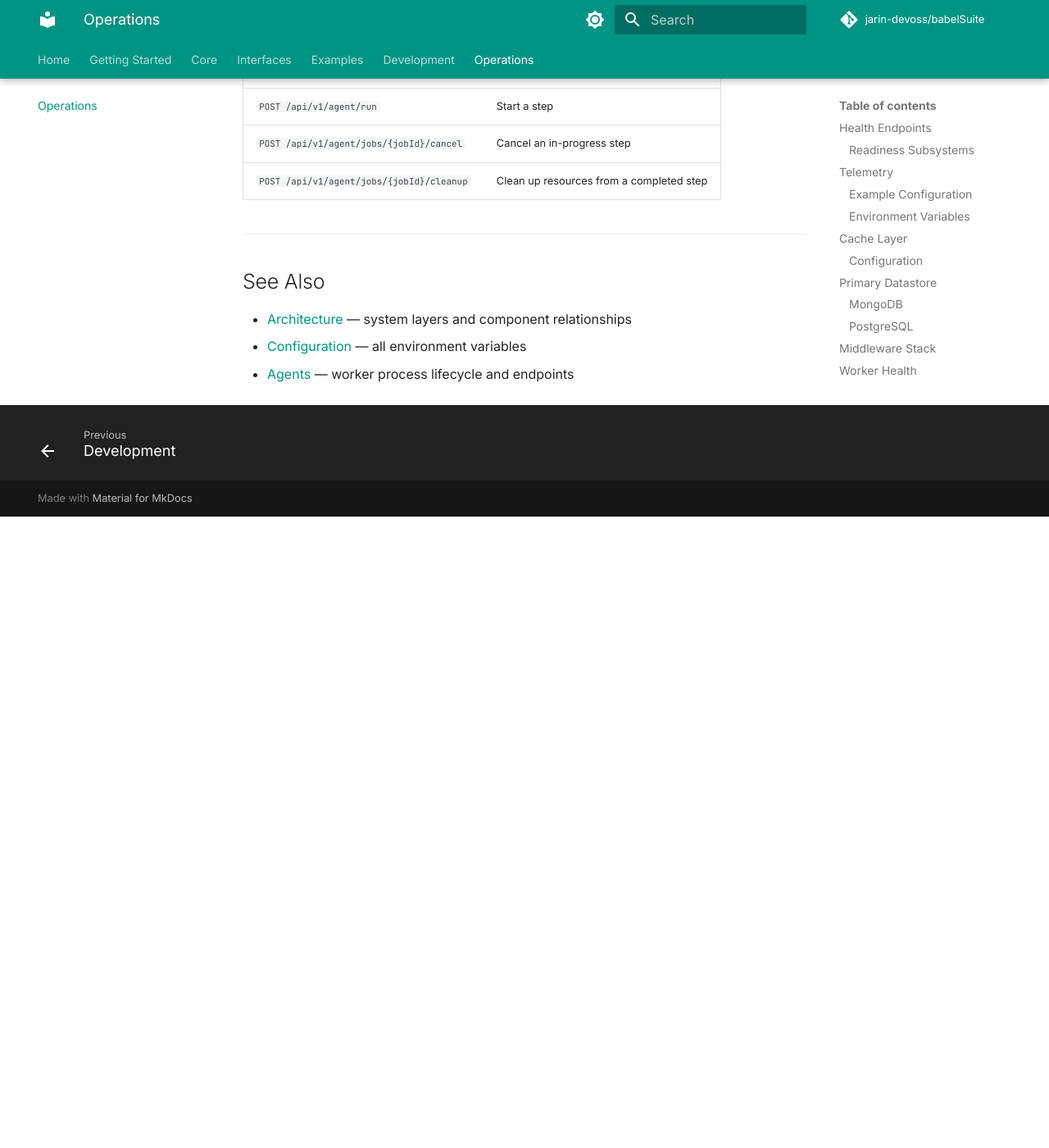
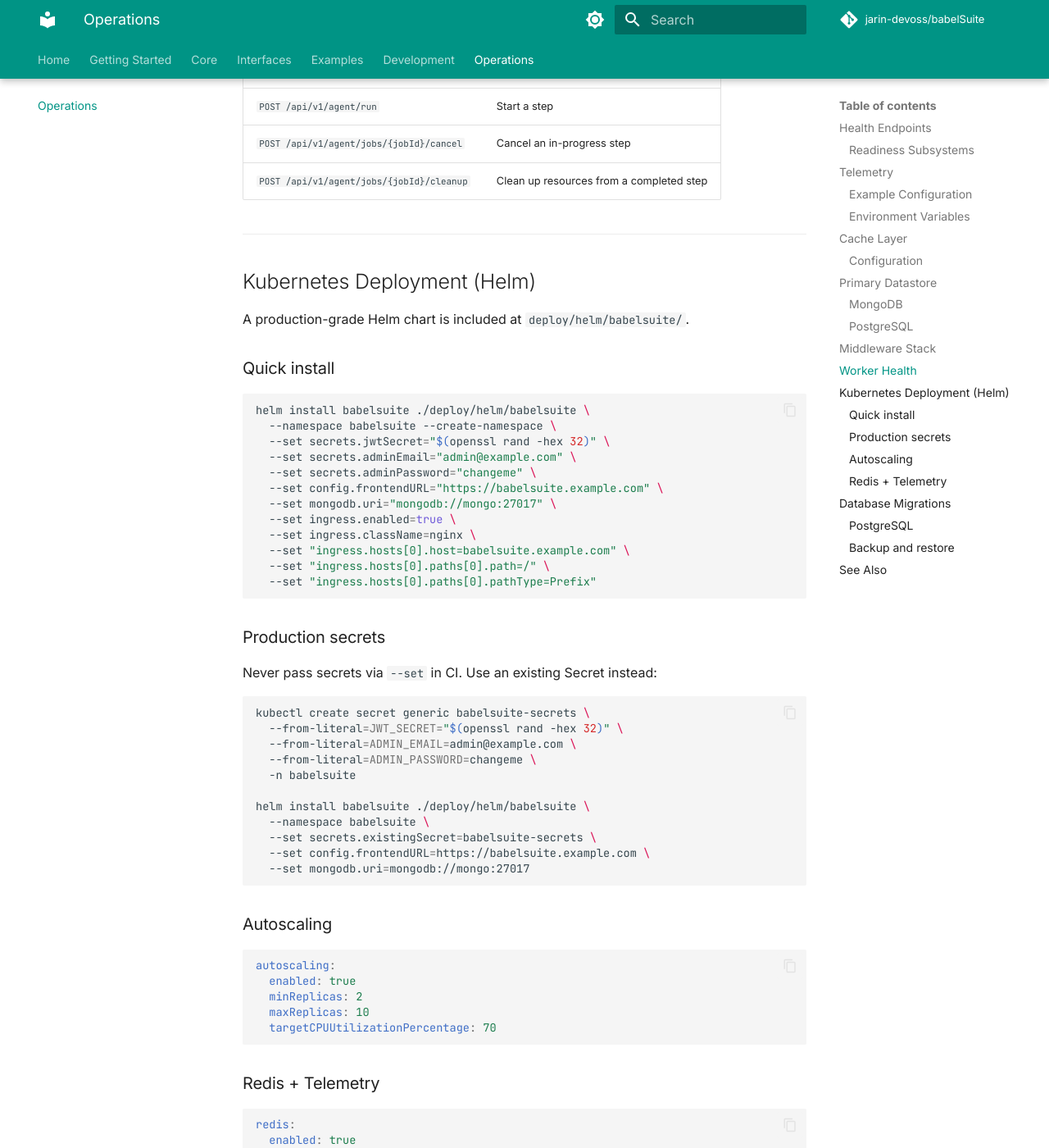
Before and after one commit to jarin-devoss/babelSuite, an MkDocs documentation site: the page built from docs/operations.md, in a window 1280 px wide and 1400 px high, scrolled down 4148 px. Shown: the whole window at 82% size. Built offline with MkDocs 1.6.1 and Material for MkDocs 9.7.7, drawn with Linux system fonts in a browser that asks for light colours; comment, search, counter and statistics services are not loaded; before the commit the page ends 4778 px from its top, so only the background shows below that; some of the changed text lies outside the part shown.

Commit message:
feat(deploy): add production Helm chart and operational runbooks
Adds deploy/helm/babelsuite/ with a full Helm chart:
- Deployment with liveness/readiness probes, security context, resource limits
- Service and optional Ingress with TLS support
- HorizontalPodAutoscaler for CPU-based autoscaling
- Secret template with existingSecret override for external secret managers
- ServiceAccount with annotation support (for IRSA, Workload Identity, etc.)
- values.yaml covering MongoDB, Redis, OTEL, CSRF, trusted proxies, config mount

Updates docs/operations.md with:
- Helm quick-install and production-secrets examples
- DB migration and backup/restore runbooks for MongoDB and PostgreSQL

````diff
--- a/docs/operations.md
+++ b/docs/operations.md
@@ -144,6 +144,118 @@
 
 ---
 
+## Kubernetes Deployment (Helm)
+
+A production-grade Helm chart is included at `deploy/helm/babelsuite/`.
+
+### Quick install
+
+```bash
+helm install babelsuite ./deploy/helm/babelsuite \
+  --namespace babelsuite --create-namespace \
+  --set secrets.jwtSecret="$(openssl rand -hex 32)" \
+  --set secrets.adminEmail="admin@example.com" \
+  --set secrets.adminPassword="changeme" \
+  --set config.frontendURL="https://babelsuite.example.com" \
+  --set mongodb.uri="mongodb://mongo:27017" \
+  --set ingress.enabled=true \
+  --set ingress.className=nginx \
+  --set "ingress.hosts[0].host=babelsuite.example.com" \
+  --set "ingress.hosts[0].paths[0].path=/" \
+  --set "ingress.hosts[0].paths[0].pathType=Prefix"
+```
+
+### Production secrets
+
+Never pass secrets via `--set` in CI. Use an existing Secret instead:
+
+```bash
+kubectl create secret generic babelsuite-secrets \
+  --from-literal=JWT_SECRET="$(openssl rand -hex 32)" \
+  --from-literal=ADMIN_EMAIL=admin@example.com \
+  --from-literal=ADMIN_PASSWORD=changeme \
+  -n babelsuite
+
+helm install babelsuite ./deploy/helm/babelsuite \
+  --namespace babelsuite \
+  --set secrets.existingSecret=babelsuite-secrets \
+  --set config.frontendURL=https://babelsuite.example.com \
+  --set mongodb.uri=mongodb://mongo:27017
+```
+
+### Autoscaling
+
+```yaml
+autoscaling:
+  enabled: true
+  minReplicas: 2
+  maxReplicas: 10
+  targetCPUUtilizationPercentage: 70
+```
+
+### Redis + Telemetry
+
+```yaml
+redis:
+  enabled: true
+  addr: redis:6379
+
+telemetry:
+  enabled: true
+  endpoint: http://otel-collector:4318
+  serviceName: babelsuite
+  resourceAttributes: env=production
+```
+
+---
+
+## Database Migrations
+
+BabelSuite's MongoDB store creates collections and indexes automatically on startup — no separate migration step is required for MongoDB.
+
+### PostgreSQL
+
+When using the PostgreSQL driver (`DB_DRIVER=postgres`), schema migrations are managed via embedded SQL files applied at startup. To inspect or run them manually:
+
+```bash
+# List pending migrations
+DATABASE_URL=postgres://... ./babelsuite migrate status
+
+# Apply all pending migrations
+DATABASE_URL=postgres://... ./babelsuite migrate up
+
+# Roll back one step
+DATABASE_URL=postgres://... ./babelsuite migrate down
+```
+
+Keep `DATABASE_URL` in a secret and never commit it to version control.
+
+### Backup and restore
+
+**MongoDB**
+
+```bash
+# Backup
+mongodump --uri "$MONGODB_URI" --db babelsuite --out /backup/$(date +%Y%m%d)
+
+# Restore
+mongorestore --uri "$MONGODB_URI" --db babelsuite /backup/20260526/babelsuite
+```
+
+**PostgreSQL**
+
+```bash
+# Backup
+pg_dump "$DATABASE_URL" -Fc -f /backup/babelsuite-$(date +%Y%m%d).dump
+
+# Restore
+pg_restore "$DATABASE_URL" -d babelsuite /backup/babelsuite-20260526.dump
+```
+
+Automate backups via a Kubernetes CronJob, a managed-database snapshot schedule, or a dedicated backup tool.
+
+---
+
 ## See Also
 
 - [Architecture](architecture.md) — system layers and component relationships
````
Also changed, not shown: 9 other files.
